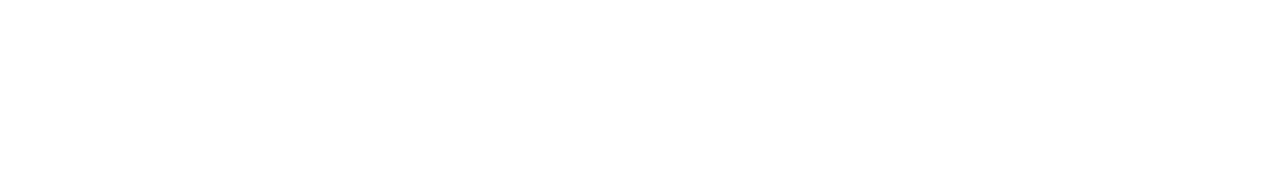
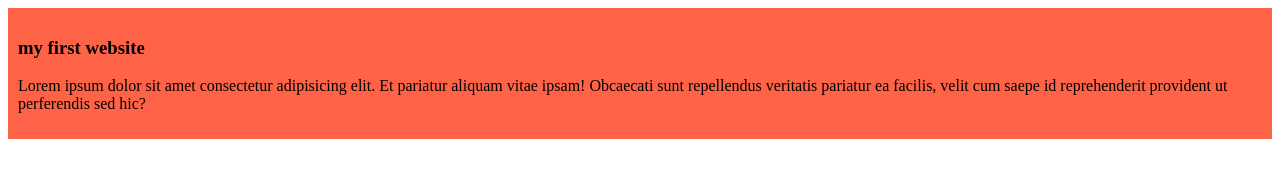
Before and after one commit to OMAR-FARUQUE25/my-simple-website, a plain HTML site: page index.html in a window 1280 px wide. Drawn offline with Linux system fonts and the light colour scheme.

Commit message:
added the first blog

```diff
--- a/index.html
+++ b/index.html
@@ -4,8 +4,13 @@
     <meta charset="UTF-8">
     <meta name="viewport" content="width=device-width, initial-scale=1.0">
     <title>my simple website</title>
+    <link rel="stylesheet" href="styles/blog.css">
 </head>
 <body>
+    <div>
+        <h3>my first website</h3>
+        <p>Lorem ipsum dolor sit amet consectetur adipisicing elit. Et pariatur aliquam vitae ipsam! Obcaecati sunt repellendus veritatis pariatur ea facilis, velit cum saepe id reprehenderit provident ut perferendis sed hic?</p>
+    </div>
 
 </body>
 </html>
--- /dev/null
+++ b/styles/blog.css
@@ -0,0 +1,4 @@
+div{
+    background-color: tomato;
+    padding: 10px;
+}
```
